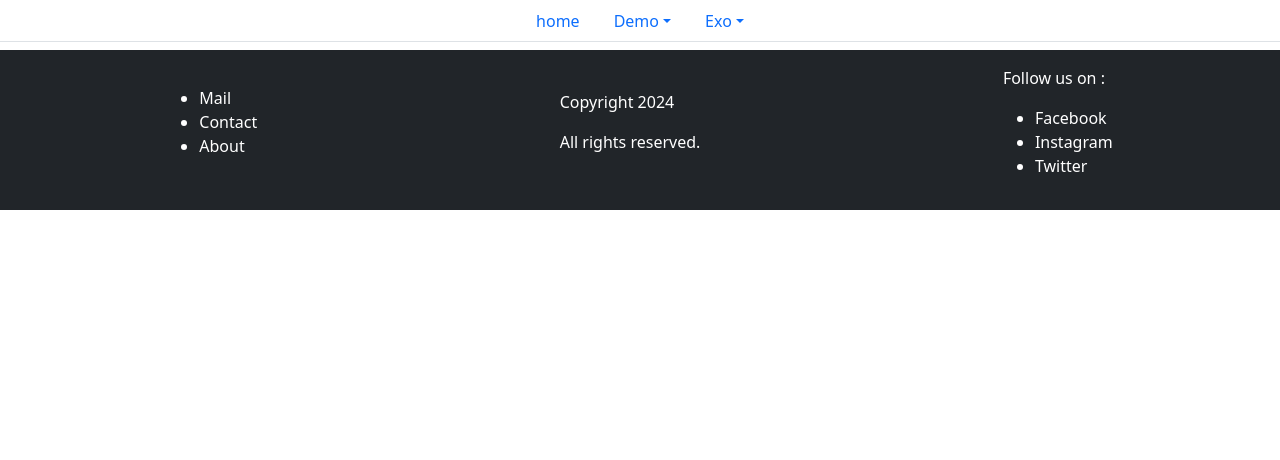
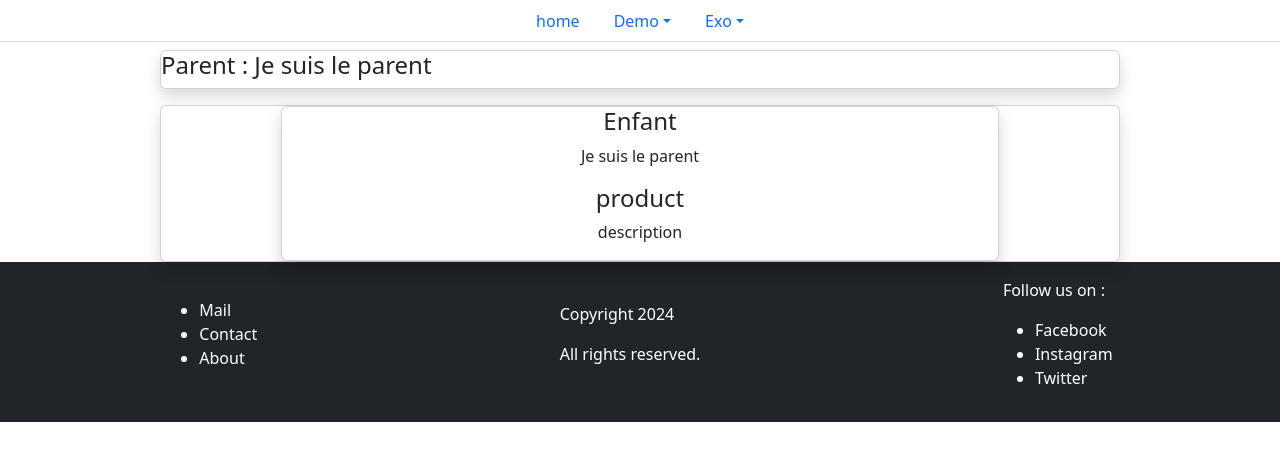
Before and after one commit to zacharyb12/demo-angular-Python2, an Angular app: page /demo/input-output in a window 1280 px wide. Before the commit this address led to /. Shown: the top 460 px of the page. Built offline with nearby package versions, Linux system fonts and the light colour scheme.

Commit message:
input-output1

```diff
--- a/src/app/app.html
+++ b/src/app/app.html
@@ -1,5 +1,6 @@
 
 <app-navbar-component></app-navbar-component>
+
 <router-outlet></router-outlet>
 
     <app-footer-component></app-footer-component>
--- a/src/app/app.routes.ts
+++ b/src/app/app.routes.ts
@@ -10,6 +10,7 @@ import { PipeComponent } from '../components/pages/demo/pipe-component/pipe-comp
 import { DirectiveComponent } from '../components/pages/demo/directive-component/directive-component';
 import { DirectivesExo1 } from '../components/pages/exercices/directives-exo1/directives-exo1';
 import { DirectivesExo2 } from '../components/pages/exercices/directives-exo2/directives-exo2';
+import { ParentComponent } from '../components/pages/demo/Input-Output/parent-component/parent-component';
 
 export const routes: Routes = [
     {path: '' , component : HomeComponent},
@@ -17,7 +18,8 @@ export const routes: Routes = [
         {path : 'bindings' , component : Bindings},
         {path : 'bootstrap' , component : Bootstrap},
         {path : 'pipes' , component : PipeComponent},
-        {path : 'directives' , component : DirectiveComponent}
+        {path : 'directives' , component : DirectiveComponent},
+        {path : 'input-output' , component : ParentComponent}
     ]},
     {path : 'exo' , component : ExoRouting , children : [
         {path : 'compteur' , component : CompteurComponent},
--- /dev/null
+++ b/src/components/pages/demo/Input-Output/enfant-component/enfant-component.html
@@ -0,0 +1,11 @@
+<div class="card shadow w-75 m-auto text-center">
+
+    <h4>Enfant</h4>
+
+    <p>{{value}}</p>
+
+    <div>
+        <h4>product</h4>
+        <p>description</p>
+    </div>
+</div>
--- /dev/null
+++ b/src/components/pages/demo/Input-Output/enfant-component/enfant-component.ts
@@ -0,0 +1,16 @@
+import { Component, Input } from '@angular/core';
+
+@Component({
+  selector: 'app-enfant-component',
+  imports: [],
+  templateUrl: './enfant-component.html',
+  styleUrl: './enfant-component.css'
+})
+export class EnfantComponent {
+
+  // Input Permet de recevoir une donnée du parent
+
+  @Input() value : string = "voici la valeur";
+  @Input() toto : string = "voici la valeur";
+  @Input() value2 : string = "voici la valeur";
+}
--- /dev/null
+++ b/src/components/pages/demo/Input-Output/parent-component/parent-component.html
@@ -0,0 +1,13 @@
+<div class="card shadow w-75 m-auto">
+<h4>Parent : {{title}}</h4>
+</div>
+
+<div class="card shadow w-75 mt-3 m-auto">
+
+       <app-enfant-component
+       [value]="title"
+       [toto]="title"
+       [value2]="title"
+       ></app-enfant-component>
+
+</div>
--- /dev/null
+++ b/src/components/pages/demo/Input-Output/parent-component/parent-component.ts
@@ -0,0 +1,16 @@
+import { Component } from '@angular/core';
+import { EnfantComponent } from '../enfant-component/enfant-component';
+
+@Component({
+  selector: 'app-parent-component',
+  imports: [
+    EnfantComponent
+  ],
+  templateUrl: './parent-component.html',
+  styleUrl: './parent-component.css'
+})
+export class ParentComponent {
+
+  title : string = "Je suis le parent";
+
+}
--- a/src/components/pages/demo/directive-component/directive-component.html
+++ b/src/components/pages/demo/directive-component/directive-component.html
@@ -320,17 +320,17 @@
 <div class="card w-75 m-auto p-3 mt-3">
     <h4>Directives Perso</h4>
 
-    <div class="card w-25 p-3 m-auto mt-3" ZoomPerso>
+    <div class="card w-auto p-3 m-auto mt-3" ZoomPerso>
 
         <p>ZoomPerso</p>
     </div>
 
-        <div class="card w-25 p-3 m-auto mt-3" ZoomPerso>
+        <div class="card w-auto p-3 m-auto mt-3" ZoomPerso>
 
         <p>ZoomPerso</p>
     </div>
 
-        <div class="card w-25 p-3 m-auto mt-3" ZoomPerso>
+        <div class="card w-auto p-3 m-auto mt-3" ZoomPerso>
 
         <p>ZoomPerso</p>
     </div>
--- a/src/components/shared/navbar-component/navbar-component.html
+++ b/src/components/shared/navbar-component/navbar-component.html
@@ -11,6 +11,7 @@
 			<button routerLink="demo/bindings" ngbDropdownItem>Demo bindings</button>
 			<button routerLink="demo/pipes" ngbDropdownItem>Demo Pipes</button>
 			<button routerLink="demo/directives" ngbDropdownItem>Demo Directives</button>
+			<button routerLink="demo/input-output" ngbDropdownItem>Demo Input-Output</button>
 			<div class="dropdown-divider"></div>
 		</div>
 	</li>
--- a/src/core/directives/zoomPerso/zoom-perso.ts
+++ b/src/core/directives/zoomPerso/zoom-perso.ts
@@ -9,20 +9,30 @@ export class ZoomPerso {
     private el : ElementRef,
     private renderer : Renderer2
   )
-  {
-
-  }
+  {}
 
   @HostListener('mouseenter') onMouseEnter(){
- this.renderer.setStyle(this.el.nativeElement , 'transform', 'scale(1.2)');
- this.renderer.setStyle(this.el.nativeElement , 'backgroundColor' , 'blue');
+ this.renderer.setStyle(this.el.nativeElement , 'transform', 'scale(1.3)');
+ this.renderer.setStyle(this.el.nativeElement , 'backgroundColor' , 'chartreuse');
+ this.renderer.setStyle(this.el.nativeElement , 'textShadow' , '2px 2px 2px magenta');
  this.renderer.setStyle(this.el.nativeElement , 'color' , 'white');
- this.renderer.setStyle(this.el.nativeElement , 'font-size' , '20px');
+ this.renderer.setStyle(this.el.nativeElement , 'font-size' , '18px');
+ this.renderer.setStyle(this.el.nativeElement , 'width' , '200px');
+ this.renderer.setStyle(this.el.nativeElement , 'box-shadow' , '2px 2px 5px magenta');
+ this.renderer.setStyle(this.el.nativeElement , 'transition' , 'all 1s ease-in-out');
+ this.renderer.setStyle(this.el.nativeElement , 'animation' , 'rotate 0.3s infinite alternate');
   }
 
     @HostListener('mouseleave') onMouseLeave(){
     this.renderer.removeStyle(this.el.nativeElement , 'transform');
     this.renderer.removeStyle(this.el.nativeElement , 'backgroundColor');
+    this.renderer.removeStyle(this.el.nativeElement , 'textShadow');
+    this.renderer.removeStyle(this.el.nativeElement , 'color');
+    this.renderer.removeStyle(this.el.nativeElement , 'font-size');
+    this.renderer.removeStyle(this.el.nativeElement , 'width');
+    this.renderer.removeStyle(this.el.nativeElement , 'box-shadow');
+    this.renderer.removeStyle(this.el.nativeElement , 'transition');
+    this.renderer.removeStyle(this.el.nativeElement , 'animation');
   }
 
 }
--- a/src/styles.css
+++ b/src/styles.css
@@ -2,3 +2,21 @@
 /* *{
     border : 1px solid red;
 } */
+
+@keyframes rotate {
+  from {
+    transform: rotate(0deg);
+  }
+  to {
+    transform: rotate(10deg);
+  }
+}
+
+@keyframes bounce {
+  from {
+    transform: translateY(0);
+  }
+  to {
+    transform: translateY(-10px);
+  }
+}
```
Also changed, not shown: src/components/pages/demo/Input-Output/enfant-component/enfant-component.css (added), src/components/pages/demo/Input-Output/parent-component/parent-component.css (added), 2 other files (tests, documents, lock files or other folders).
